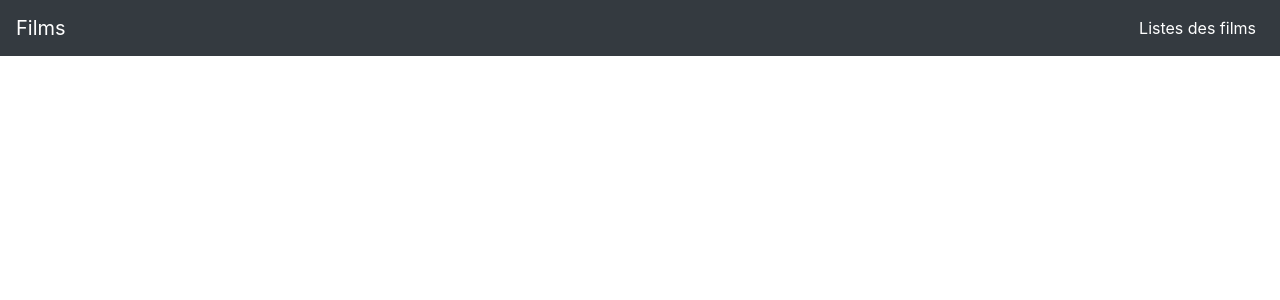
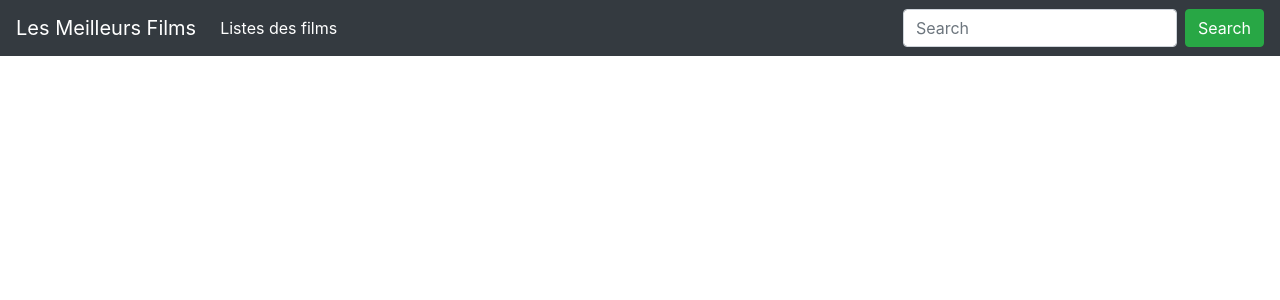
Before and after one commit to blardtony/movie-symfony, a Symfony app: template templates/base.html.twig in a window 1280 px wide. Shown: the top 300 px of the page. Run offline with Twig, Linux system fonts and the light colour scheme; the template is opened without the code that fills it, so the values that code supplies are empty; some libraries are stand-ins or nearby versions.

Commit message:
navbar adjustment

```diff
--- a/templates/base.html.twig
+++ b/templates/base.html.twig
@@ -8,16 +8,20 @@
     </head>
     <body>
       <nav class="navbar navbar-expand-lg navbar-dark bg-dark">
-        <a class="navbar-brand" href="#">Films</a>
+        <a class="navbar-brand" href="">Les Meilleurs Films</a>
         <button class="navbar-toggler" type="button" data-toggle="collapse" data-target="#navbarSupportedContent" aria-controls="navbarSupportedContent" aria-expanded="false" aria-label="Toggle navigation">
           <span class="navbar-toggler-icon"></span>
         </button>
         <div class="collapse navbar-collapse" id="navbarSupportedContent">
-          <ul class="navbar-nav ml-auto">
+          <ul class="navbar-nav mr-auto">
             <li class="nav-item active">
               <a class="nav-link" href="{{ path('movies_list') }}">Listes des films <span class="sr-only">(current)</span></a>
             </li>
           </ul>
+          <form class="form-inline" action="/action_page.php">
+            <input class="form-control mr-sm-2" type="text" placeholder="Search">
+            <button class="btn btn-success" type="submit">Search</button>
+          </form>
         </div>
       </nav>
       {% block body %}{% endblock %}
```
